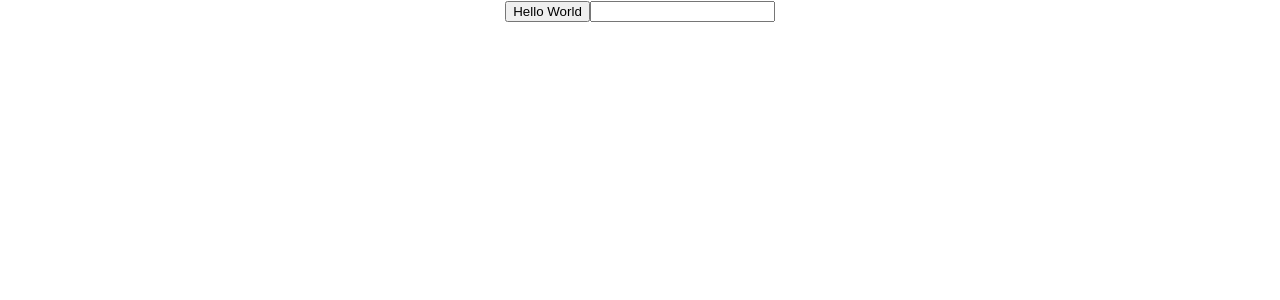
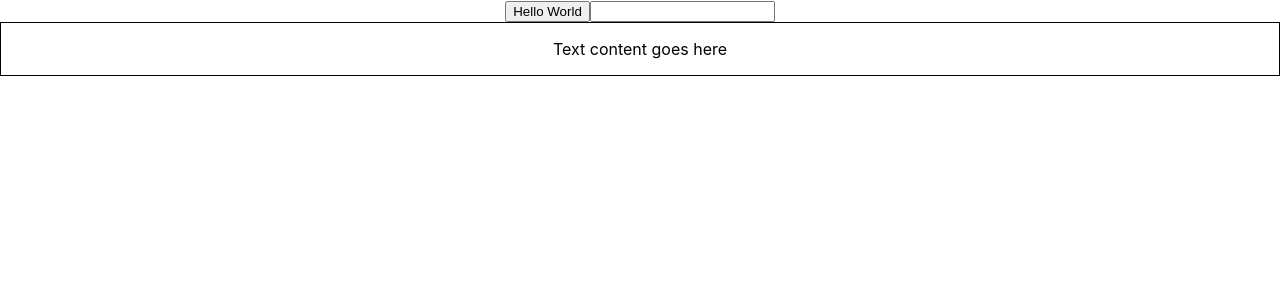
Before and after one commit to Tarek994/react-typescript, a React (Create React App) app: page / in a window 1280 px wide. Shown: the top 300 px of the page. Built offline with nearby package versions, Linux system fonts and the light colour scheme.

Commit message:
feat(app.tsx): add the container component to the app render

```diff
--- a/src/App.tsx
+++ b/src/App.tsx
@@ -40,6 +40,7 @@ function App() {
         console.log('button Clicked', event);
       }} />
       <Input value='' handleChange={(event) => console.log(event)}/>
+      <Container styles={{border: '1px solid black', padding: '1rem'}}/>
     </div>
   );
 }
```
